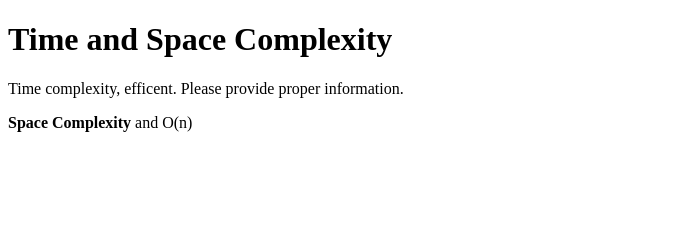
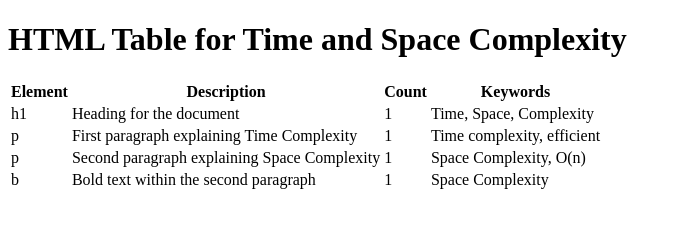
Before and after one commit to acciojob/time-and-space-complexity-sonu2002, a website: page main.html in a window 1280 px wide. Shown: the whole page, without its empty margins (0-681 px from the left). Drawn offline with Linux system fonts and the light colour scheme.

Commit message:
created a submission

```diff
--- a/main.html
+++ b/main.html
@@ -1,20 +1,46 @@
 <!DOCTYPE html>
-
-<html>
+<html lang="en">
 
 <head>
-	<link rel="stylesheet" href="styles.css">
+    <meta charset="UTF-8">
+    <meta name="viewport" content="width=device-width, initial-scale=1.0">
+    <title>Time and Space Complexity Table</title>
 </head>
 
 <body>
-	<!-- the entire body must be written by student -->
-
-	<h1>Time and Space Complexity</h1>
-	<p>Time complexity, efficent. Please provide proper information.</p>
-	<p><strong>Space Complexity</strong> and O(n)</p>
-    <script type="text/javascript" src="./script.js">
-</script>
-
+    <h1>HTML Table for Time and Space Complexity</h1>
+    <table>
+        <tr>
+            <th>Element</th>
+            <th>Description</th>
+            <th>Count</th>
+            <th>Keywords</th>
+        </tr>
+        <tr>
+            <td>h1</td>
+            <td>Heading for the document</td>
+            <td>1</td>
+            <td>Time, Space, Complexity</td>
+        </tr>
+        <tr>
+            <td>p</td>
+            <td>First paragraph explaining Time Complexity</td>
+            <td>1</td>
+            <td>Time complexity, efficient</td>
+        </tr>
+        <tr>
+            <td>p</td>
+            <td>Second paragraph explaining Space Complexity</td>
+            <td>1</td>
+            <td>Space Complexity, O(n)</td>
+        </tr>
+        <tr>
+            <td>b</td>
+            <td>Bold text within the second paragraph</td>
+            <td>1</td>
+            <td>Space Complexity</td>
+        </tr>
+    </table>
 </body>
 
 </html>
```
